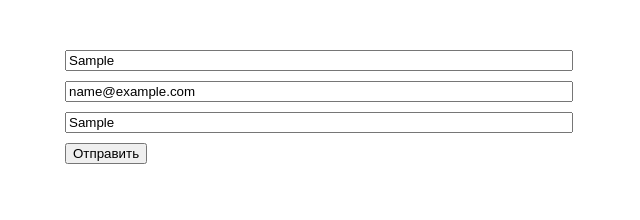
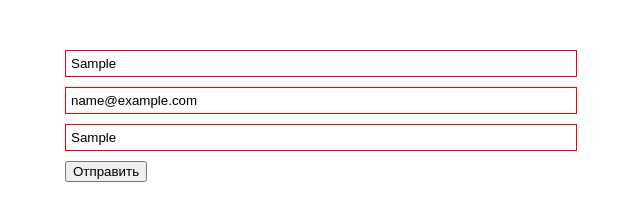
Before and after one commit to lubistick/forYandexMoney, a website built with webpack: page index.html in a window 1280 px wide. Both pictures are taken after typing "Sample", "name@example.com", "Sample" into the empty fields and a click on the button "Отправить". Shown: the whole page, without its empty margins (325-965 px from the left). Built offline with nearby package versions, Linux system fonts and the light colour scheme; files whose address does not match are found by name.

Commit message:
подсветка полей при валидации

```diff
--- a/frontend/lib/myform.js
+++ b/frontend/lib/myform.js
@@ -10,7 +10,7 @@ const MyForm = {
 
 		// дефисы для двойной фамилии
 		let fioRegexp = /^[a-zа-яё\-]+\s+[a-zа-яё\-]+\s+[a-zа-яё\-]+$/i;
-		if (fio.match(fioRegexp) === null) {
+		if (fioRegexp.test(fio) === false) {
 			errorFields.push('fio');
 		}
 
@@ -49,7 +49,7 @@ const MyForm = {
 	},
 
 	getData() {
-		let form = document.querySelector('#myForm');
+		let form  = document.querySelector('#myForm');
 		let fio   = form.querySelector('#fio').value;
 		let email = form.querySelector('#email').value;
 		let phone = form.querySelector('#phone').value;
@@ -65,8 +65,22 @@ const MyForm = {
 	},
 
 	submit() {
-		let test = this.validate();
-		console.log(test);
+		let valid = this.validate();
+		let formData = [
+			'fio',
+			'email',
+			'phone'
+		];
+		for (let i in formData) {
+			if (valid.errorFields.indexOf(formData[i]) !== -1) {
+				document.querySelector(`#${ formData[i] }`).classList.add('error');
+			} else {
+				document.querySelector(`#${ formData[i] }`).classList.remove('error');
+			}
+		}
+		if (!valid.errorFields.length) {
+			document.querySelector('#submitButton').disabled = true;
+		}
 	},
 };
 
--- a/frontend/main.less
+++ b/frontend/main.less
@@ -4,6 +4,12 @@
 	&__input {
 		display: block;
 		margin: 10px 0;
+		padding: 5px 5px;
+		border: 1px solid #aaa;
 		width: 100%;
 	}
 }
+
+.error {
+	border: 1px solid red;
+}
```
